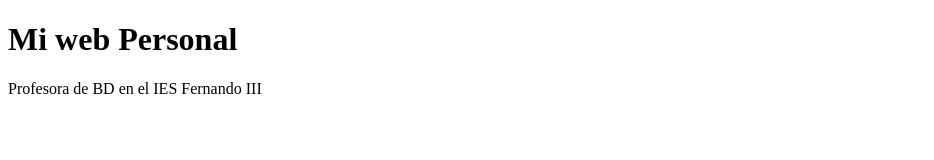
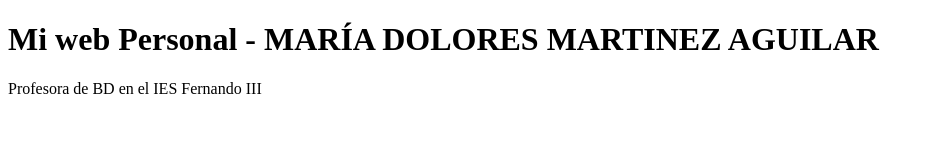
Before and after one commit to mdoloresaguister/mdoloresmartinez.github.io, a plain HTML site: page index.html in a window 1280 px wide. Shown: the whole page, without its empty margins (0-934 px from the left). Drawn offline with Linux system fonts and the light colour scheme.

Commit message:
Update index.html

```diff
--- a/index.html
+++ b/index.html
@@ -1,7 +1,7 @@
 <!DOCTYPE html>
 <html>
 <body>
-<h1>Mi web Personal</h1>
+<h1>Mi web Personal - MARÍA DOLORES MARTINEZ AGUILAR</h1>
 <p>Profesora de BD en el IES Fernando III</p>
 </body>
 </html>
```
